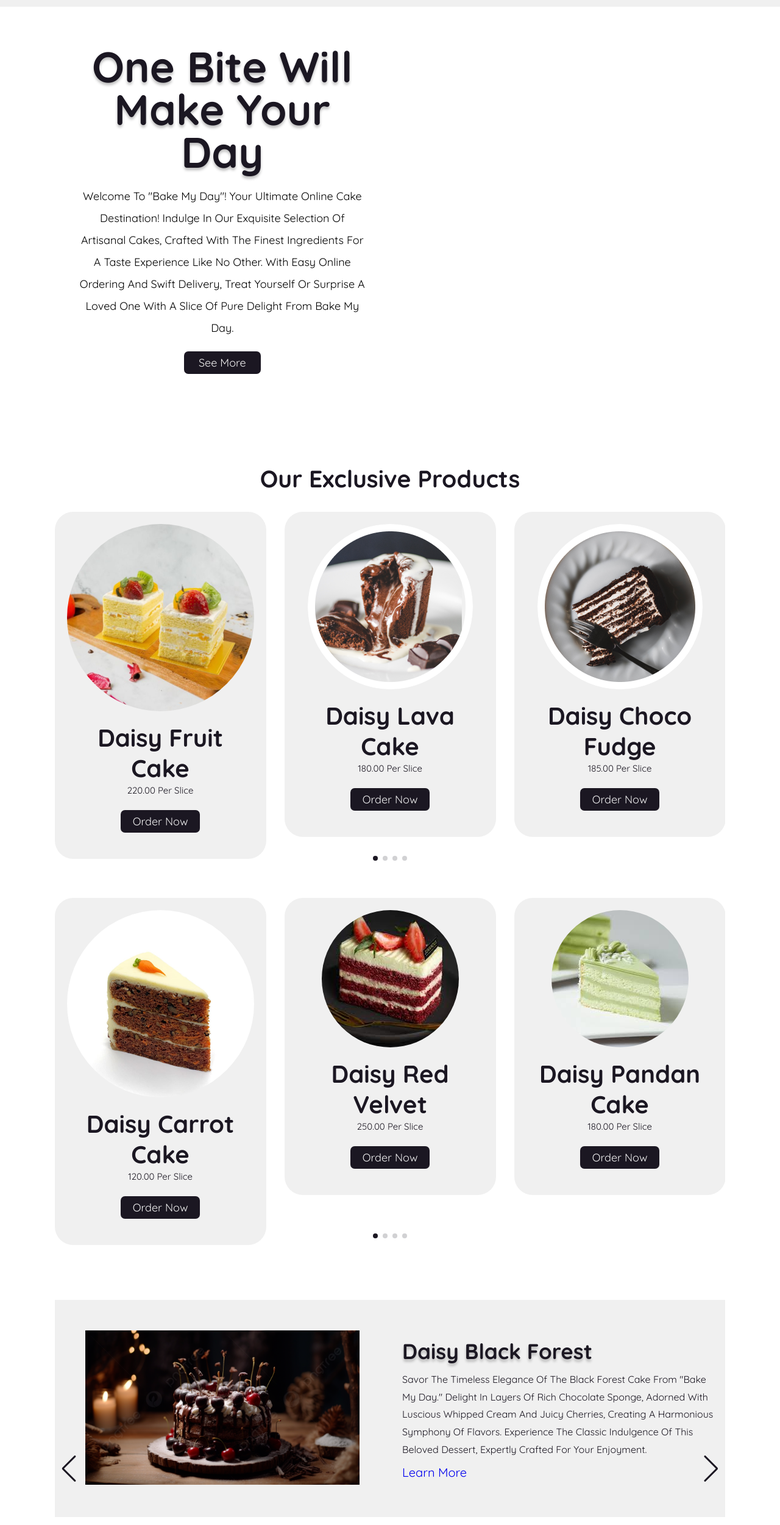
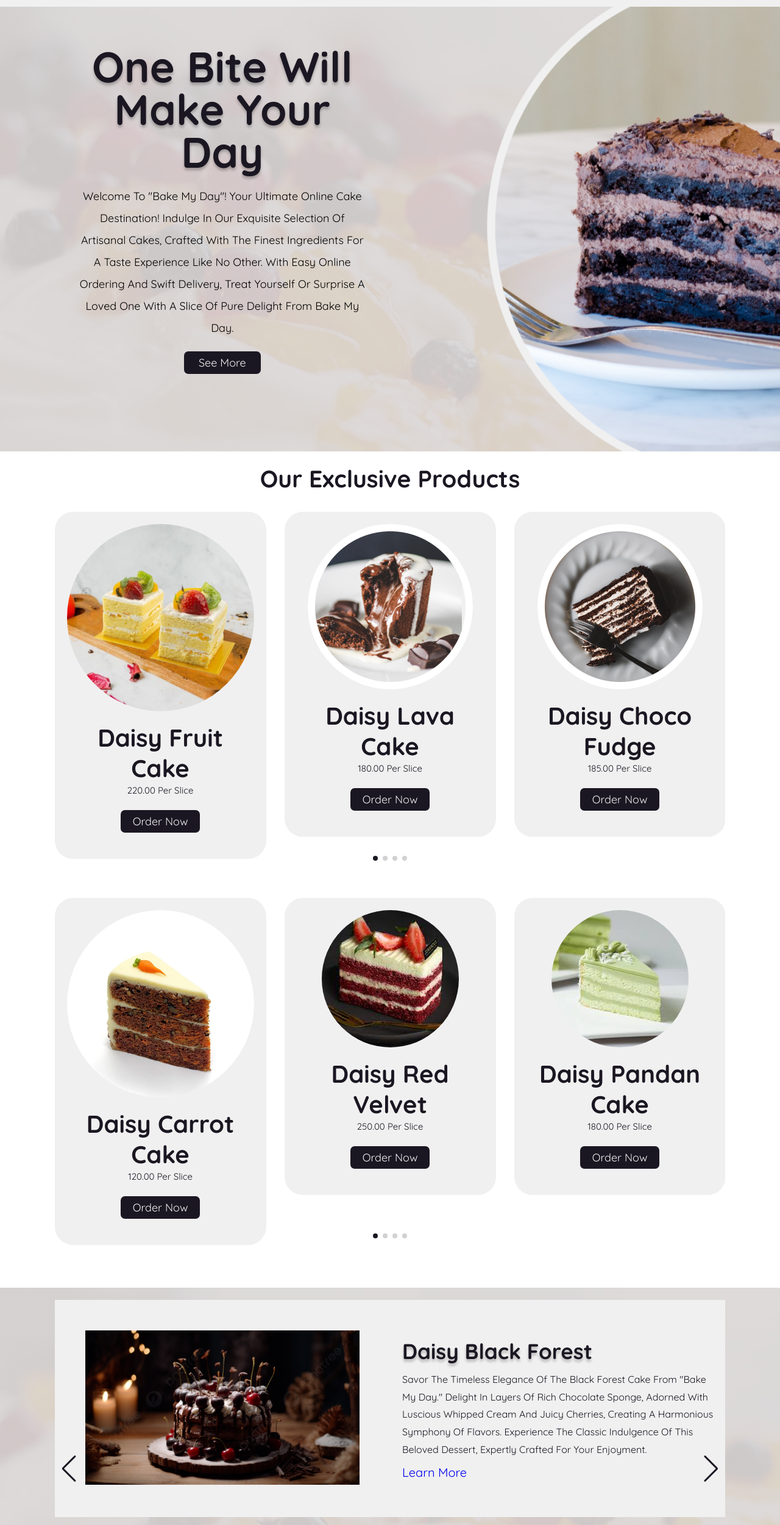
Before and after one commit to disimysimenahan/110midterm, a plain HTML site: page index.html in a window 1280 px wide. Shown: the part 60-2560 px from the top of the page at 61% size. Drawn offline with nearby package versions, Linux system fonts and the light colour scheme; files whose address does not match are found by name.

Commit message:
Update style.css

```diff
--- a/style.css
+++ b/style.css
@@ -106,7 +106,7 @@ html::-webkit-scrollbar-thumb{
     min-height: 100vh;
     display: flex;
     align-items: center;
-    background: url(images/back.png) no-repeat;
+    background: url(back.png) no-repeat;
     background-size: cover;
     background-position: center center;
 }
@@ -222,7 +222,7 @@ section{
 
 
 .blogs{
-    background: url(images/backGround.png) no-repeat;
+    background: url(backGround.png) no-repeat;
     background-size: cover;
     background-position: center center;
 }
@@ -484,4 +484,4 @@ section{
     html{
         font-size: 50%;
     }
-}
+    }
```
